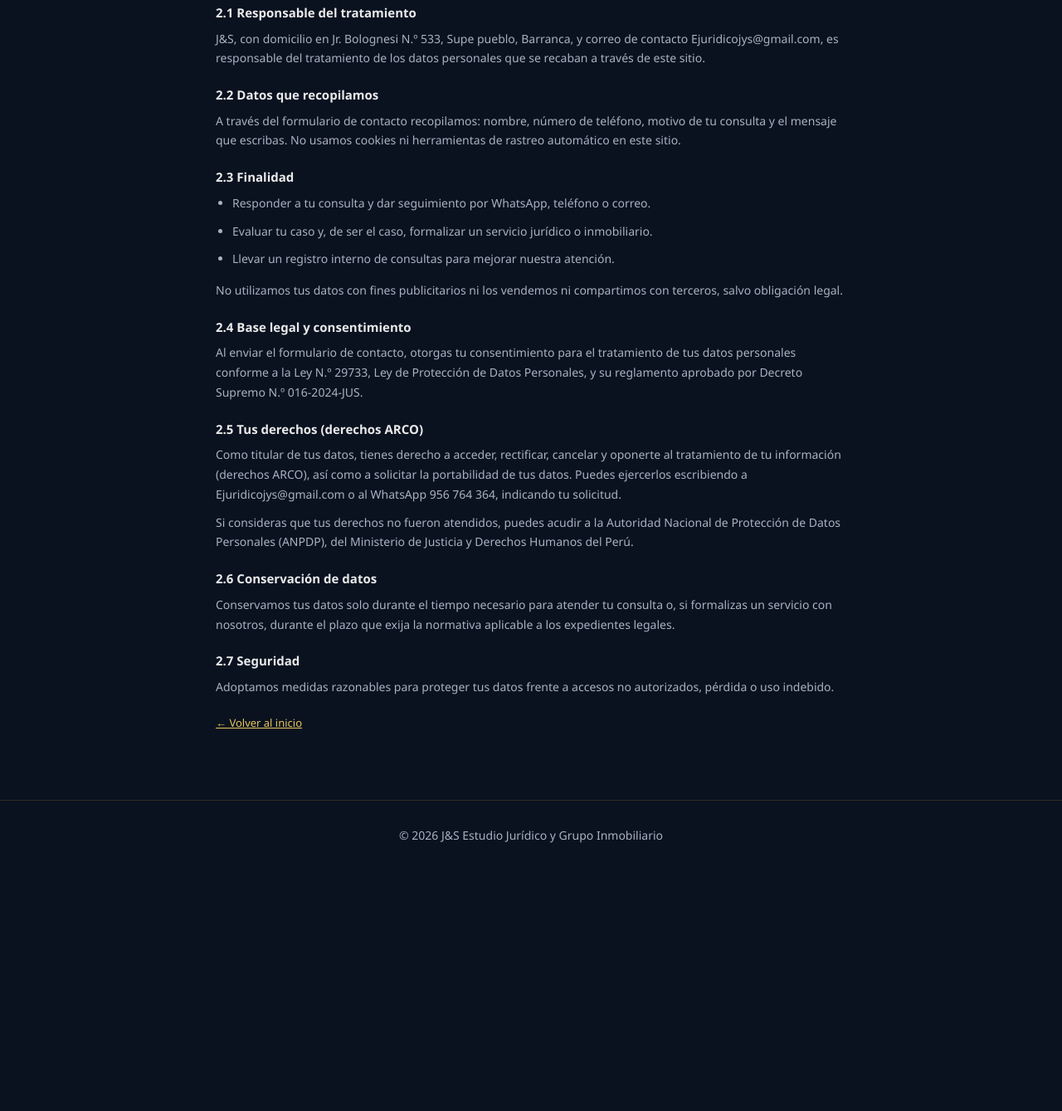
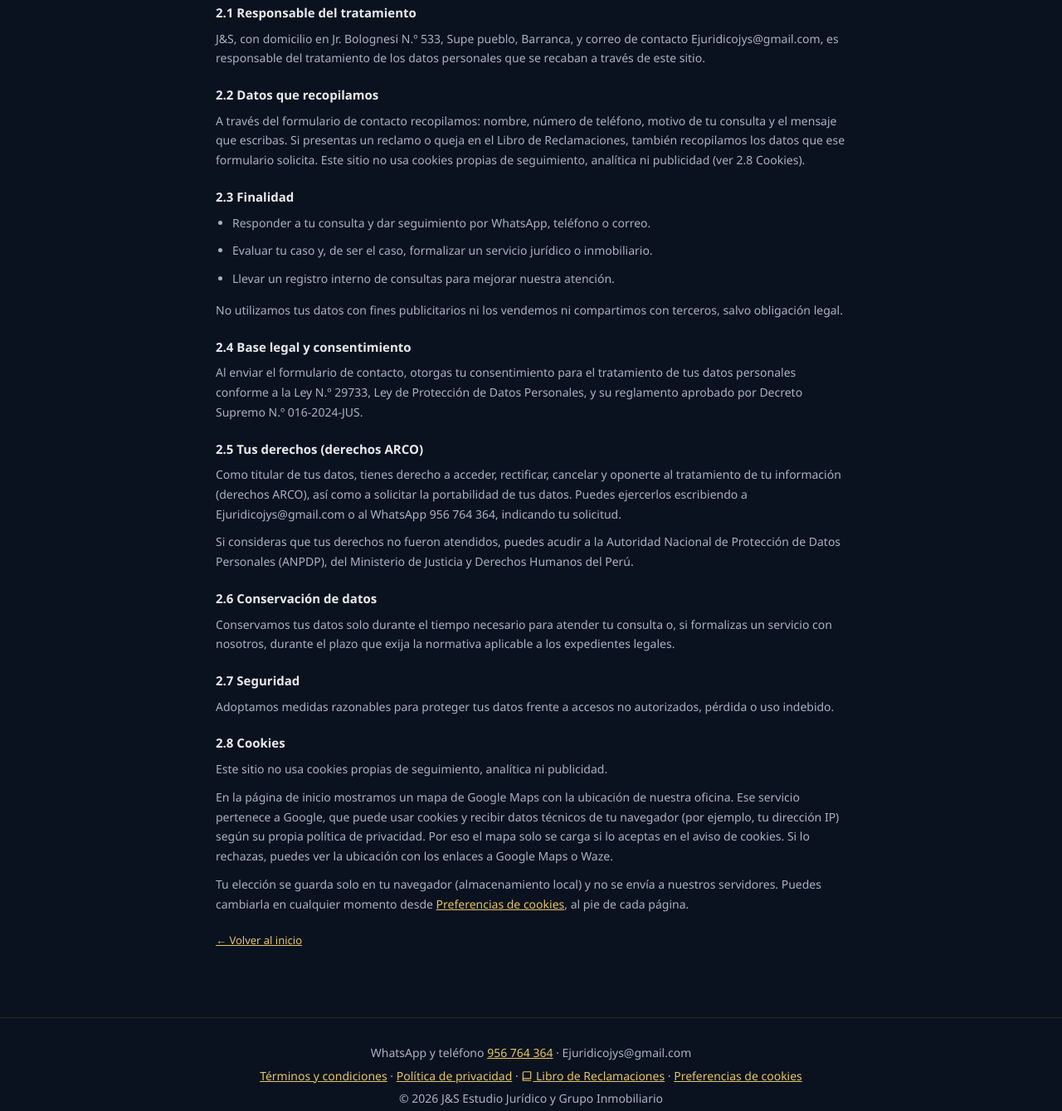
Before and after one commit to Pantoja18/jys-grupo-web, a plain HTML site: page terminos.html in a window 1280 px wide. Shown: the part 1209-2548 px from the top of the page at 83% size. Before the commit the page ends 2268 px from the top, so only its background shows below. Drawn offline with Linux system fonts and the light colour scheme.

Commit message:
Agrega la sección de cookies y los enlaces legales en términos y privacidad
Co-Authored-By: Claude Opus 5.5 <noreply@anthropic.com>

```diff
--- a/terminos.html
+++ b/terminos.html
@@ -30,6 +30,9 @@
   .notice{background:var(--navy-2);border:1px solid rgba(201,162,39,0.3);border-radius:8px;padding:16px 18px;font-size:13px;color:var(--text-muted);margin-bottom:30px;}
   .notice strong{color:var(--gold-light);}
   footer{border-top:1px solid rgba(201,162,39,0.2);padding:30px 20px;text-align:center;color:var(--text-muted);font-size:13px;}
+  footer p{margin-bottom:4px;}
+  .legal-links a{white-space:nowrap;}
+  .lr-icon{vertical-align:-2px;}
   .back{display:inline-block;margin-top:10px;font-size:13px;}
 </style>
 </head>
@@ -44,7 +47,7 @@
 
 <main>
   <h1>Términos y condiciones / Política de privacidad</h1>
-  <p class="updated">Última actualización: agosto de 2026</p>
+  <p class="updated">Última actualización: noviembre de 2026</p>
 
   <h2 id="terminos">1. Términos y condiciones de uso</h2>
 
@@ -78,7 +81,7 @@
   <p>J&amp;S, con domicilio en Jr. Bolognesi N.º 533, Supe pueblo, Barranca, y correo de contacto Ejuridicojys@gmail.com, es responsable del tratamiento de los datos personales que se recaban a través de este sitio.</p>
 
   <h3>2.2 Datos que recopilamos</h3>
-  <p>A través del formulario de contacto recopilamos: nombre, número de teléfono, motivo de tu consulta y el mensaje que escribas. No usamos cookies ni herramientas de rastreo automático en este sitio.</p>
+  <p>A través del formulario de contacto recopilamos: nombre, número de teléfono, motivo de tu consulta y el mensaje que escribas. Si presentas un reclamo o queja en el Libro de Reclamaciones, también recopilamos los datos que ese formulario solicita. Este sitio no usa cookies propias de seguimiento, analítica ni publicidad (ver 2.8 Cookies).</p>
 
   <h3>2.3 Finalidad</h3>
   <ul>
@@ -101,12 +104,20 @@
   <h3>2.7 Seguridad</h3>
   <p>Adoptamos medidas razonables para proteger tus datos frente a accesos no autorizados, pérdida o uso indebido.</p>
 
+  <h3 id="cookies">2.8 Cookies</h3>
+  <p>Este sitio no usa cookies propias de seguimiento, analítica ni publicidad.</p>
+  <p>En la página de inicio mostramos un mapa de Google Maps con la ubicación de nuestra oficina. Ese servicio pertenece a Google, que puede usar cookies y recibir datos técnicos de tu navegador (por ejemplo, tu dirección IP) según su propia política de privacidad. Por eso el mapa solo se carga si lo aceptas en el aviso de cookies. Si lo rechazas, puedes ver la ubicación con los enlaces a Google Maps o Waze.</p>
+  <p>Tu elección se guarda solo en tu navegador (almacenamiento local) y no se envía a nuestros servidores. Puedes cambiarla en cualquier momento desde <a href="#" class="js-cookie-prefs">Preferencias de cookies</a>, al pie de cada página.</p>
+
   <a class="back" href="index.html">&larr; Volver al inicio</a>
 </main>
 
 <footer>
+  <p>WhatsApp y teléfono <a href="tel:+51956764364">956 764 364</a> · Ejuridicojys@gmail.com</p>
+  <p class="legal-links"><a href="terminos.html">Términos y condiciones</a> · <a href="terminos.html#privacidad">Política de privacidad</a> · <a href="libro-reclamaciones.html"><svg class="lr-icon" viewBox="0 0 24 24" width="14" height="14" fill="none" stroke="currentColor" stroke-width="2" stroke-linecap="round" stroke-linejoin="round" aria-hidden="true"><path d="M4 19.5A2.5 2.5 0 0 1 6.5 17H20V3H6.5A2.5 2.5 0 0 0 4 5.5z"/><path d="M4 19.5V21h16"/></svg> Libro de Reclamaciones</a> · <a href="#" class="js-cookie-prefs">Preferencias de cookies</a></p>
   <p>&copy; 2026 J&amp;S Estudio Jurídico y Grupo Inmobiliario</p>
 </footer>
 
+<script src="consent.js" defer></script>
 </body>
 </html>
```
